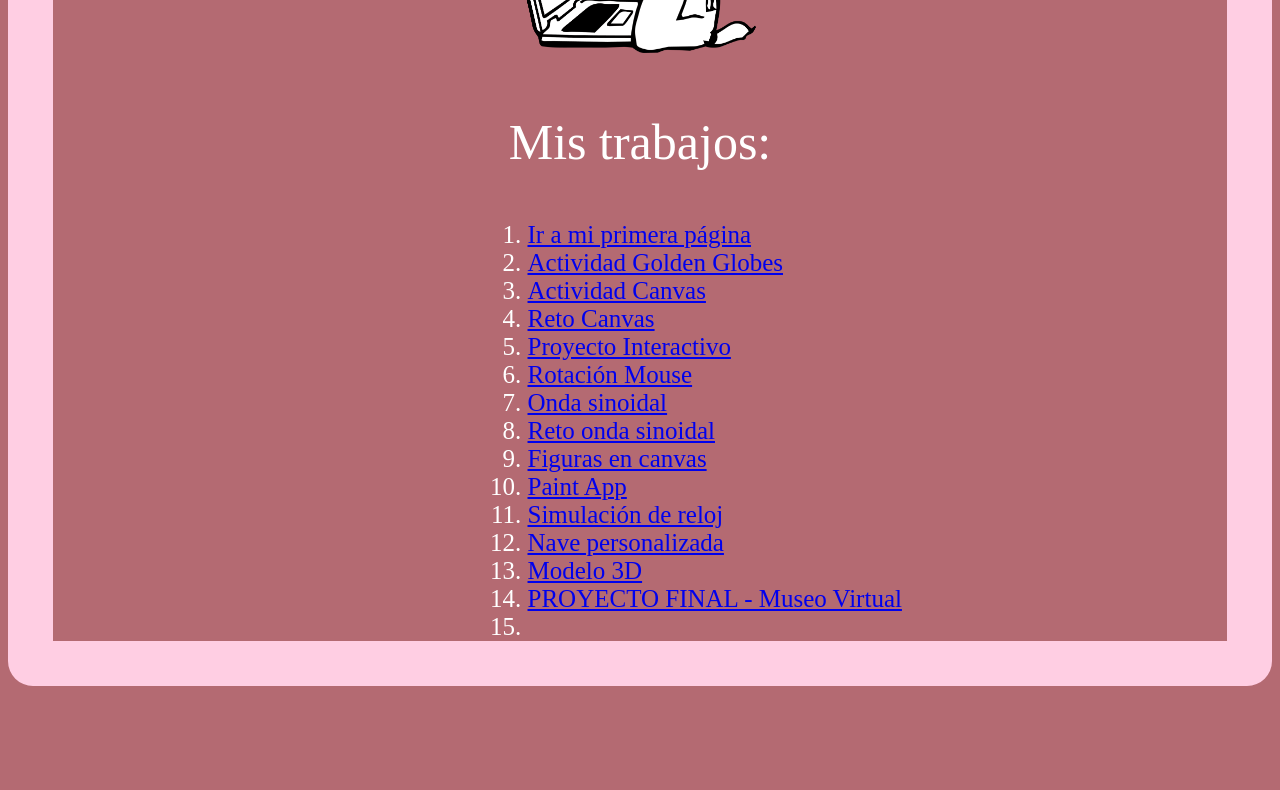
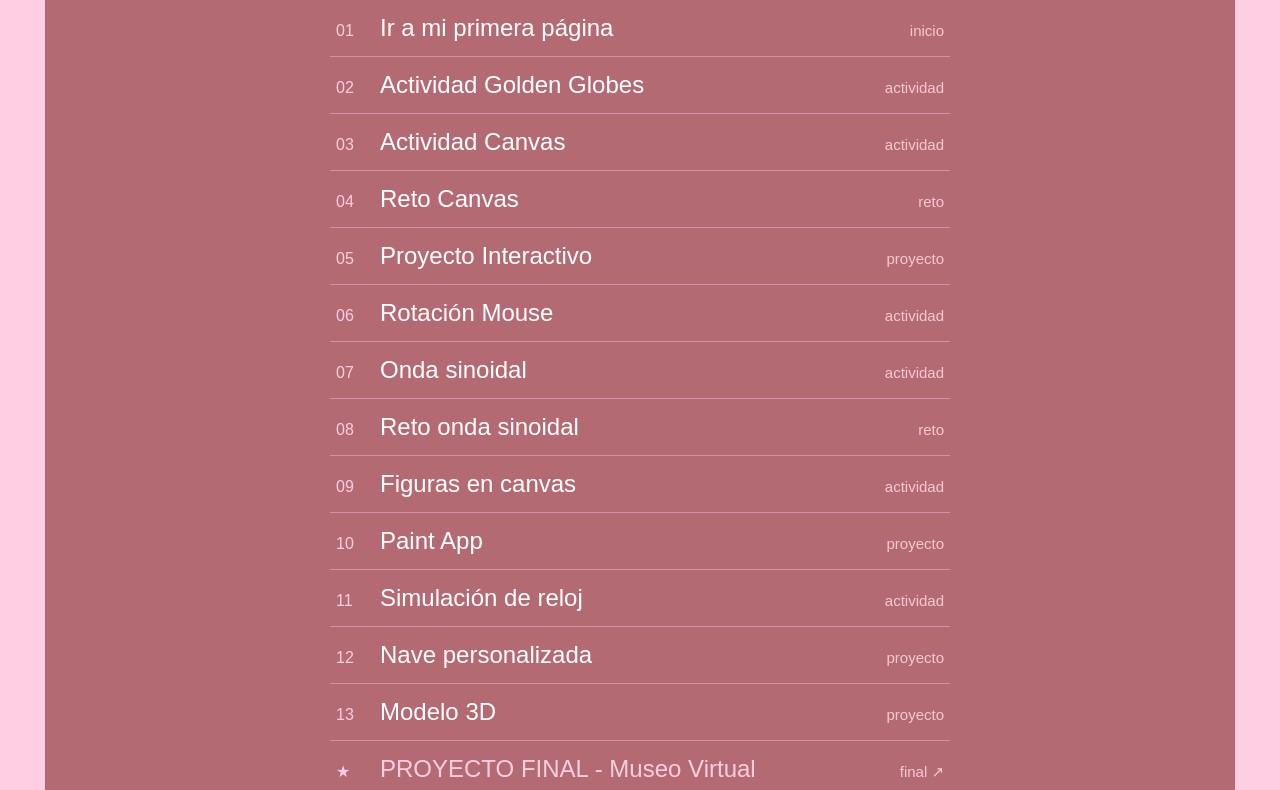
Before and after one commit to jatzirigno/JatziriGraciano, a plain HTML site: page index.html in a window 1280 px wide. Shown: the part 599-1389 px from the top of the page. Before the commit the page ends 1293 px from the top, so only its background shows below. Drawn offline with Linux system fonts and the light colour scheme; a web font is replaced by a local one.

Commit message:
Update index.html

```diff
--- a/index.html
+++ b/index.html
@@ -1,61 +1,108 @@
 <!doctype html>
-<html>
+<html lang="es">
 <head>
   <link rel="preconnect" href="https://fonts.googleapis.com">
   <link rel="preconnect" href="https://fonts.gstatic.com" crossorigin>
   <link href="https://fonts.googleapis.com/css2?family=Bitcount+Single:wght@100..900&display=swap" rel="stylesheet">
   <meta charset="utf-8">
-   <title> Index</title>
+  <meta name="viewport" content="width=device-width, initial-scale=1">
+  <title>Index</title>
   <style>
     body {
+      margin: 0;
       background-color: rgb(180, 106, 114);
-        font-size: 40px;
-        text-align: center;
       border: 45px solid rgb(255, 206, 227);
       border-radius: 25px;
-    padding: 2opx;
+      padding: 20px;
+      text-align: center;
+      font-family: "Bitcount Single", sans-serif;
+      color: white;
     }
+
     h1 {
-        font-family: "Bitcount Single", sans-serif;
       color: rgb(247, 200, 211);
-        text-align: center;
+      font-size: 40px;
+      margin: 10px 0 20px;
     }
-    p{
-        font-family: "Bitcount Single";
+
+    img {
+      max-width: 100%;
+      height: auto;
+    }
+
+    h2 {
+      font-size: 40px;
+      font-weight: normal;
+      margin: 25px 0 15px;
+    }
+
+    .lista {
+      max-width: 620px;
+      margin: 0 auto 30px;
+      text-align: left;
+    }
+
+    .lista a {
+      display: flex;
+      align-items: baseline;
+      gap: 18px;
+      padding: 14px 6px;
+      border-bottom: 1px solid rgba(255, 206, 227, 0.4);
       color: white;
-        font-size: 50px;
-        text-align: center;
+      text-decoration: none;
+      font-size: 24px;
+      transition: padding-left 0.2s, color 0.2s;
     }
-    ol {
-     margin: 0px auto;
-     padding-left: 400px;
-     text-align: left;
-     max-width: 25em;
-     font-size: 25px;
-     color: white;
+
+    .lista a:hover {
+      padding-left: 16px;
+      color: rgb(255, 206, 227);
+    }
+
+    .num {
+      font-size: 16px;
+      color: rgb(255, 206, 227);
+      min-width: 26px;
+    }
+
+    .nombre { flex: 1; }
+
+    .tipo {
+      font-size: 15px;
+      color: rgb(247, 200, 211);
+    }
+
+    .final .nombre { color: rgb(255, 206, 227); }
+
+    @media (max-width: 600px) {
+      body { border-width: 15px; padding: 10px; }
+      h1 { font-size: 28px; }
+      h2 { font-size: 30px; }
+      .lista a { font-size: 20px; gap: 12px; }
     }
   </style>
 </head>
 <body>
-    <h1> Index Animación Dinámica</h1>
-    <img src="snoopcomp.png" alt="snoopy" width="450" height="400" >
-    <p> Mis trabajos:</p>
-    <ol>
-        <li><a href="pagina01.html">Ir a mi primera página</a></li>
-         <li><a href="ActGB/pagina2-1.html">Actividad Golden Globes</a></li>
-         <li><a href="A4CANVAS/pagina4-1.html">Actividad Canvas</a></li>
-     <li><a href="reto-canvas/pagina-img-animada.html">Reto Canvas</a></li>
-      <li><a href="proyecto/07-key-codes.html">Proyecto Interactivo</a></li>
-      <li><a href="rotacionMouse/calamouse.html">Rotación Mouse</a></li>
-      <li><a href="coseno/coseno.html">Onda sinoidal</a></li>
-    <li><a href="reto/retoestrella.html">Reto onda sinoidal</a></li>
-     <li><a href="figcanvas/figcanvas.html">Figuras en canvas</a></li>
-      <li><a href="canvaspaint/canvaspaint.html">Paint App</a></li>
-      <li><a href="relojact/reloj_gato.html">Simulación de reloj</a></li>
-      <li><a href="Nave/index.html">Nave personalizada</a></li>
-      <li><a href="model/index.html">Modelo 3D</a></li>
-       <li><a href="https://katrina287439.itch.io/museo-the-little-pony">PROYECTO FINAL - Museo Virtual</a><li>
-    </ol>
+  <h1>Index Animación Dinámica</h1>
+  <img src="snoopcomp.png" alt="snoopy" width="450" height="400">
+
+  <h2>Mis trabajos:</h2>
+
+  <div class="lista">
+    <a href="pagina01.html"><span class="num">01</span><span class="nombre">Ir a mi primera página</span><span class="tipo">inicio</span></a>
+    <a href="ActGB/pagina2-1.html"><span class="num">02</span><span class="nombre">Actividad Golden Globes</span><span class="tipo">actividad</span></a>
+    <a href="A4CANVAS/pagina4-1.html"><span class="num">03</span><span class="nombre">Actividad Canvas</span><span class="tipo">actividad</span></a>
+    <a href="reto-canvas/pagina-img-animada.html"><span class="num">04</span><span class="nombre">Reto Canvas</span><span class="tipo">reto</span></a>
+    <a href="proyecto/07-key-codes.html"><span class="num">05</span><span class="nombre">Proyecto Interactivo</span><span class="tipo">proyecto</span></a>
+    <a href="rotacionMouse/calamouse.html"><span class="num">06</span><span class="nombre">Rotación Mouse</span><span class="tipo">actividad</span></a>
+    <a href="coseno/coseno.html"><span class="num">07</span><span class="nombre">Onda sinoidal</span><span class="tipo">actividad</span></a>
+    <a href="reto/retoestrella.html"><span class="num">08</span><span class="nombre">Reto onda sinoidal</span><span class="tipo">reto</span></a>
+    <a href="figcanvas/figcanvas.html"><span class="num">09</span><span class="nombre">Figuras en canvas</span><span class="tipo">actividad</span></a>
+    <a href="canvaspaint/canvaspaint.html"><span class="num">10</span><span class="nombre">Paint App</span><span class="tipo">proyecto</span></a>
+    <a href="relojact/reloj_gato.html"><span class="num">11</span><span class="nombre">Simulación de reloj</span><span class="tipo">actividad</span></a>
+    <a href="Nave/index.html"><span class="num">12</span><span class="nombre">Nave personalizada</span><span class="tipo">proyecto</span></a>
+    <a href="model/index.html"><span class="num">13</span><span class="nombre">Modelo 3D</span><span class="tipo">proyecto</span></a>
+    <a class="final" href="https://katrina287439.itch.io/museo-the-little-pony" target="_blank" rel="noopener"><span class="num">★</span><span class="nombre">PROYECTO FINAL - Museo Virtual</span><span class="tipo">final ↗</span></a>
+  </div>
 </body>
-
 </html>
```
Lines whose indentation alone changed are shown as unchanged.
